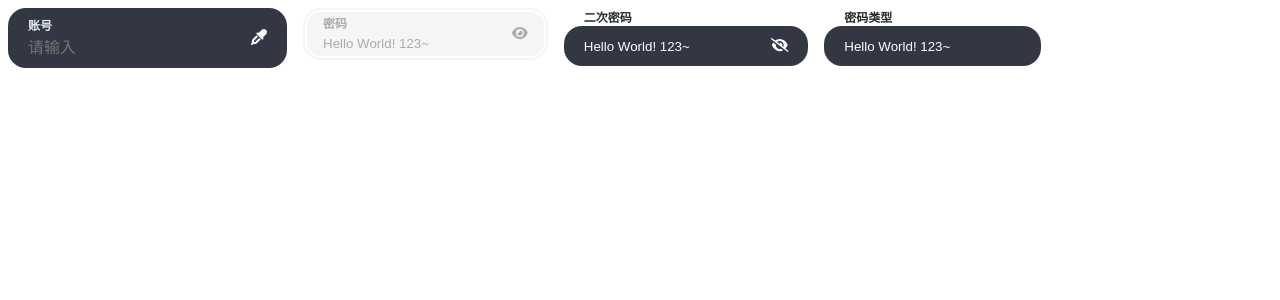
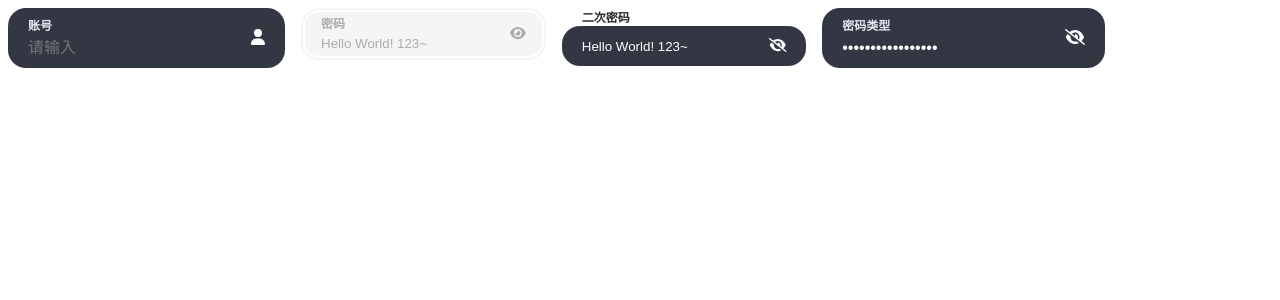
Before and after one commit to walkonairy/asow-ui, a React (Vite) app: page / in a window 1280 px wide. Shown: the top 300 px of the page. Built offline with nearby package versions, Linux system fonts and the light colour scheme.

Commit message:
Input.Password

```diff
--- a/package.json
+++ b/package.json
@@ -65,7 +65,7 @@
     "typescript": "^4.5.4"
   },
   "devDependencies": {
-    "@asow/ui": "^0.3.2",
+    "@asow/ui": "^0.3.4",
     "@babel/core": "^7.20.2",
     "@babel/preset-env": "^7.16.11",
     "@babel/preset-react": "^7.16.7",
--- a/src/packages/input/Input.tsx
+++ b/src/packages/input/Input.tsx
@@ -31,7 +31,7 @@ export interface InputProps
   disabled?: boolean;
   label?: string;
   allowClear?: boolean;
-  suffixIcon?: IconProps["icon"];
+  suffixIcon?: IconProps["icon"] | React.ReactNode;
 }
 
 const Input = forwardRef(
@@ -88,6 +88,25 @@ const Input = forwardRef(
       );
     };
 
+    const renderSuffix = () => {
+      let _suffix =
+        typeof suffixIcon === "object" ? (
+          suffixIcon
+        ) : (
+          <Icon icon={suffixIcon as IconProps["icon"]} />
+        );
+
+      return (
+        <span
+          // @ts-ignore
+          disabled={disabled}
+          className={`${inputCls}-suffix ${inputCls}-suffix-${str2size(_size)}`}
+        >
+          {_suffix}
+        </span>
+      );
+    };
+
     /**
      * ======= 聚焦按钮时，手动添加样式 =======
      */
@@ -106,7 +125,6 @@ const Input = forwardRef(
      */
 
     return (
-      <>
       <div>
         {size === "small" && renderLabel()}
         <div
@@ -128,21 +146,10 @@ const Input = forwardRef(
                 {...rest}
               />
             </div>
-              {suffixIcon && (
-                <span
-                  // @ts-ignore
-                  disabled={disabled}
-                  className={`${inputCls}-suffix ${inputCls}-suffix-${str2size(
-                    _size
-                  )}`}
-                >
-                  <Icon icon={suffixIcon} />
-                </span>
-              )}
+            {suffixIcon && renderSuffix()}
           </div>
         </div>
       </div>
-      </>
     );
   }
 );
--- a/src/packages/input/Password.tsx
+++ b/src/packages/input/Password.tsx
@@ -1,5 +1,6 @@
-import React, { forwardRef } from "react";
+import React, { forwardRef, useState } from "react";
 import Input, { InputProps } from "@/packages/input/Input";
+import { Icon } from "@/index";
 
 type VisibilityToggle = {
   visible?: boolean;
@@ -8,15 +9,50 @@ type VisibilityToggle = {
 
 export interface PasswordProps extends InputProps {
   visibilityToggle?: boolean | VisibilityToggle;
-  iconRender?: (visible: boolean) => React.ReactNode;
 }
 
 const Password = forwardRef(
   (props: PasswordProps, ref: React.RefObject<HTMLInputElement>) => {
-    const { visibilityToggle, ...rest } = props;
+    const { visibilityToggle = true, ...rest } = props;
+
+    const visibilityControlled =
+      typeof visibilityToggle === "object" &&
+      visibilityToggle.visible !== undefined;
+
+    const [visible, setVisible] = useState(() =>
+      visibilityControlled ? visibilityToggle.visible! : false
+    );
+
+    const onVisibleChange = (e) => {
+      e.preventDefault();
+      const { disabled } = props;
+      if (disabled) {
+        return;
+      }
+      setVisible((pre) => {
+        if (typeof visibilityToggle === "object") {
+          visibilityToggle.onVisibleChange?.(!pre);
+        }
+        return !pre;
+      });
+    };
+
+    const icon = visible ? "eye" : "eye-slash";
+
+    const suffixNode = (
+      <Icon
+        icon={icon}
+        onClick={onVisibleChange}
+        style={{ cursor: props.disabled ? "not-allowed" : "pointer" }}
+      />
+    );
 
     const renderPassword = () => {
-      const omittedProps: InputProps = { ...rest };
+      const omittedProps: InputProps = {
+        ...rest,
+        type: visible ? "text" : "password",
+        suffixIcon: suffixNode,
+      };
       return <Input ref={ref} {...omittedProps} />;
     };
 
--- a/src/packages/input/__expample__/ExInput.tsx
+++ b/src/packages/input/__expample__/ExInput.tsx
@@ -1,5 +1,6 @@
 import React from "react";
 import Input from "@/packages/input";
+import { Icon } from "@/index";
 
 const ExInput = () => {
   const [value, setValue] = React.useState("");
@@ -11,7 +12,7 @@ const ExInput = () => {
           label="账号"
           placeholder="请输入"
           size={"large"}
-          suffixIcon="eyedropper"
+          suffixIcon={<Icon icon="user" />}
           value={value}
           onChange={(event) => {
             setValue(event.target.value);
@@ -35,11 +36,12 @@ const ExInput = () => {
           suffixIcon="eye-slash"
         />
 
-        <Input
+        <Input.Password
           placeholder="请输入"
           label="密码类型"
           defaultValue={"Hello World! 123~"}
-          size={"small"}
+          size={"large"}
+          disabled={false}
         />
       </div>
     </>
```
Also changed, not shown: 2 other files (tests, documents, lock files or other folders). Lines whose indentation alone changed are shown as unchanged.
